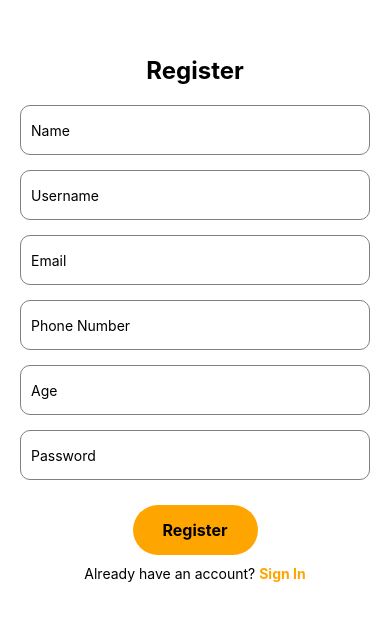
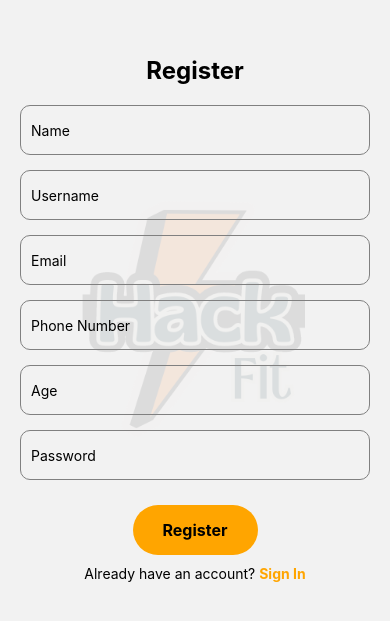
Before and after one commit to Hack-fit/FinalProject-HackFit, a React Native app in the folder client/: screen /Register in a window 390 px wide. Shown: the part 103-724 px from the top of the page. Built offline with nearby package versions, Linux system fonts and the light colour scheme.

Commit message:
feat: update view homepage

```diff
--- a/client/components/BottomNavbar.js
+++ b/client/components/BottomNavbar.js
@@ -1,13 +1,10 @@
 import React from "react";
 import { createBottomTabNavigator } from "@react-navigation/bottom-tabs";
-import { NavigationContainer } from "@react-navigation/native";
 import Icon from "react-native-vector-icons/Ionicons"; // Pilih ikon yang Anda suka dari library ini
 
 import Homepage from "../screens/Homepage";
 import Explore from "../screens/Explore";
 import Analytics from "../screens/Analytics";
-import Profile from "../screens/Profile";
-import UpdateProfile from "../screens/UpdateProfile";
 import ProfileStack from "./ProfileStack";
 
 const Tab = createBottomTabNavigator();
@@ -22,7 +19,7 @@ export default function MyTabs() {
           if (route.name === "Home") {
             iconName = "home";
           } else if (route.name === "Explore") {
-            iconName = "rocket"; // Ikon roket
+            iconName = "rocket";
           } else if (route.name === "Analytics") {
             iconName = "stats-chart";
           } else if (route.name === "Profile") {
@@ -33,7 +30,7 @@ export default function MyTabs() {
         },
         tabBarActiveTintColor: "orange",
         tabBarInactiveTintColor: "gray",
-        tabBarStyle: { paddingBottom: 5, paddingTop: 5, height: 60 }, // Sesuaikan jika perlu
+        tabBarStyle: { paddingBottom: 5, paddingTop: 5, height: 60 },
       })}
     >
       <Tab.Screen name="Home" component={Homepage} options={{ headerShown: true }} />
--- a/client/screens/Analytics.js
+++ b/client/screens/Analytics.js
@@ -1,11 +1,28 @@
-import { View, Text } from "react-native";
+import { View, Text, ImageBackground, StyleSheet } from "react-native";
 
 export default function Analytics() {
   return (
     <>
-      <View>
-        <Text>ini halaman Analytics</Text>
-      </View>
+      <ImageBackground
+        source={require("../assets/logo.png")}
+        style={styles.backgroundImage}
+        imageStyle={{ opacity: 0.1 }}
+        resizeMode="contain"
+      >
+        <View>
+          <Text>ini halaman Analytics</Text>
+        </View>
+      </ImageBackground>
     </>
   );
 }
+
+const styles = StyleSheet.create({
+  backgroundImage: {
+    flex: 1,
+    width: "100%",
+    height: "100%",
+    alignItems: "center",
+    justifyContent: "center",
+  },
+});
--- a/client/screens/Explore.js
+++ b/client/screens/Explore.js
@@ -1,11 +1,32 @@
-import { View, Text } from "react-native";
+import { View, Text, StyleSheet, ImageBackground } from "react-native";
 
 export default function Explore() {
   return (
     <>
-      <View>
-        <Text>ini halaman Explore</Text>
-      </View>
+      <ImageBackground
+        source={require("../assets/logo.png")}
+        style={styles.backgroundImage}
+        imageStyle={{ opacity: 0.1 }}
+        resizeMode="contain"
+      >
+        <View style={styles.container}>
+          <Text>ini halaman Explore</Text>
+          {/* <Content /> */}
+          {/* <BottomNavbar /> */}
+          {/* <StatusBar style="auto" /> */}
+        </View>
+      </ImageBackground>
     </>
   );
 }
+
+const styles = StyleSheet.create({
+  backgroundImage: {
+    flex: 1,
+    width: "100%",
+    height: "100%",
+    alignItems: "center",
+    justifyContent: "center",
+    // backgroundColor: "#F8EDED"
+  },
+});
--- a/client/screens/Homepage.js
+++ b/client/screens/Homepage.js
@@ -1,22 +1,31 @@
-import { StyleSheet, Text, View } from "react-native";
-import BottomNavbar from "../components/BottomNavbar";
+import { ImageBackground, StyleSheet, Text, View } from "react-native";
 
-export default function Homepage({navigation}) {
+export default function Homepage({ navigation }) {
   return (
     <>
+      <ImageBackground
+        source={require("../assets/logo.png")}
+        style={styles.backgroundImage}
+        imageStyle={{ opacity: 0.1 }}
+        resizeMode="contain"
+      >
         <View style={styles.container}>
           <Text>ini Homepage</Text>
           {/* <Content /> */}
           {/* <BottomNavbar /> */}
           {/* <StatusBar style="auto" /> */}
         </View>
+      </ImageBackground>
     </>
   );
 }
 
 const styles = StyleSheet.create({
-    container: {
+  backgroundImage: {
     flex: 1,
-      backgroundColor: "#f5f5f5",
+    width: "100%",
+    height: "100%",
+    alignItems: "center",
+    justifyContent: "center",
   },
 });
--- a/client/screens/Login.js
+++ b/client/screens/Login.js
@@ -1,6 +1,13 @@
 import { useNavigation } from "@react-navigation/native";
 import React, { useState } from "react";
-import { View, Text, TextInput, StyleSheet, TouchableOpacity } from "react-native";
+import {
+  View,
+  Text,
+  TextInput,
+  StyleSheet,
+  TouchableOpacity,
+  ImageBackground,
+} from "react-native";
 
 export default function Login() {
   const [username, setUsername] = useState("");
@@ -8,14 +15,21 @@ export default function Login() {
   const navigate = useNavigation();
   const handleLogin = () => {
     // Logika untuk melakukan login
-    navigate.navigate("Homepage")
+    navigate.navigate("Homepage");
   };
   const handleRegist = () => {
     // Logika untuk melakukan login
-    navigate.navigate("Register")
+    navigate.navigate("Register");
   };
 
   return (
+    <>
+      <ImageBackground
+        source={require("../assets/logo.png")}
+        style={styles.backgroundImage}
+        imageStyle={{opacity: 0.1}}
+        resizeMode="contain"
+      >
         <View style={styles.container}>
           <Text style={styles.title}>Login</Text>
           <TextInput
@@ -41,15 +55,26 @@ export default function Login() {
             </TouchableOpacity>
           </View>
         </View>
+      </ImageBackground>
+    </>
   );
 }
 
 const styles = StyleSheet.create({
+  backgroundImage: {
+    flex: 1,
+    width: "100%",
+    height: "100%",
+    alignItems: "center",
+    justifyContent: "center",
+  },
   container: {
-    flex: 1,
+    // flex: 1,
+    width: "100%",
     justifyContent: "center",
     alignItems: "center",
     paddingHorizontal: 20,
+    // backgroundColor: "#F8EDED",
   },
   title: {
     fontSize: 24,
@@ -66,7 +91,7 @@ const styles = StyleSheet.create({
     marginBottom: 10,
   },
   button: {
-    backgroundColor: "orange",
+    backgroundColor: "#FF8225",
     paddingVertical: 10,
     paddingHorizontal: 40,
     borderRadius: 25,
@@ -89,7 +114,7 @@ const styles = StyleSheet.create({
   },
   signUpLink: {
     fontSize: 14,
-    color: "orange",
+    color: "#FF8225",
     fontWeight: "bold",
     marginLeft: 5,
   },
--- a/client/screens/Profile.js
+++ b/client/screens/Profile.js
@@ -5,7 +5,8 @@ import { View, Text, StyleSheet, TouchableOpacity } from "react-native";
 export default function ProfileScreen({ navigation }) {
   const navigate = useNavigation();
   const user = {
-    username: "john_doe",
+    name:"bayu",
+    username: "Bayu_ganteng",
     email: "john.doe@example.com",
     phone: "+1234567890",
     age: "28",
@@ -23,11 +24,15 @@ export default function ProfileScreen({ navigation }) {
         <Text style={styles.header}>Profile</Text>
         <View style={styles.avatarContainer}>
           <Text style={styles.avatar}>
-            {user.username.charAt(0).toUpperCase()}
+            {user.name.charAt(0).toUpperCase()}
           </Text>
         </View>
       </View>
       <View style={styles.infoContainer}>
+      <View style={styles.infoRow}>
+          <Text style={styles.label}>Name:</Text>
+          <Text style={styles.info}>{user.name}</Text>
+        </View>
         <View style={styles.infoRow}>
           <Text style={styles.label}>Username:</Text>
           <Text style={styles.info}>{user.username}</Text>
--- a/client/screens/Register.js
+++ b/client/screens/Register.js
@@ -6,6 +6,7 @@ import {
   TextInput,
   TouchableOpacity,
   StyleSheet,
+  ImageBackground,
 } from "react-native";
 
 export default function Register({ navigation }) {
@@ -33,6 +34,12 @@ export default function Register({ navigation }) {
   };
 
   return (
+    <ImageBackground
+      source={require("../assets/logo.png")}
+      style={styles.backgroundImage}
+      imageStyle={{ opacity: 0.1 }}
+      resizeMode="contain"
+    >
       <View style={styles.container}>
         <Text style={styles.title}>Register</Text>
 
@@ -91,16 +98,25 @@ export default function Register({ navigation }) {
           </TouchableOpacity>
         </View>
       </View>
+    </ImageBackground>
   );
 }
 
 const styles = StyleSheet.create({
-  container: {
+  backgroundImage: {
     flex: 1,
+    width: "100%",
+    height: "100%",
     alignItems: "center",
     justifyContent: "center",
-    backgroundColor: "white",
-    padding: 20,
+  },
+  container: {
+    // flex: 1,
+    width: "100%",
+    justifyContent: "center",
+    alignItems: "center",
+    paddingHorizontal: 20,
+    // backgroundColor: "#F8EDED",
   },
   title: {
     fontSize: 24,
@@ -130,7 +146,7 @@ const styles = StyleSheet.create({
     fontWeight: "bold",
   },
   signInContainer: {
-    marginTop:10,
+    marginTop: 10,
     flexDirection: "row",
     justifyContent: "center",
     alignItems: "center",
```
Also changed, not shown: client/App.js (+5 -17 lines), client/assets/logo.png (added). Lines whose indentation alone changed are shown as unchanged.
